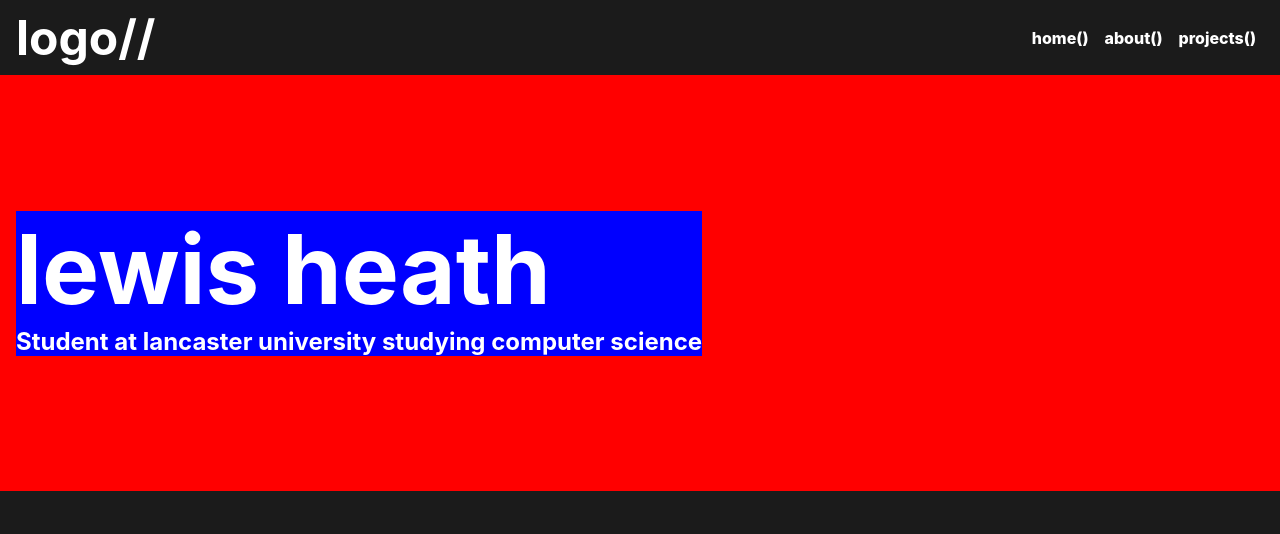
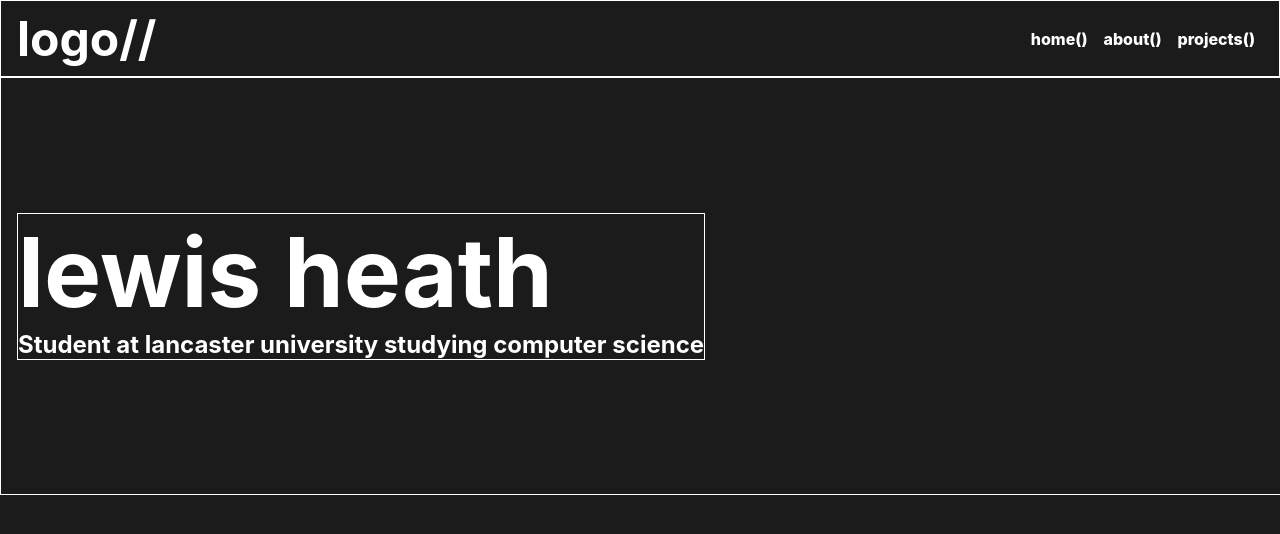
Before and after one commit to lewisHeath/portfolio, a React (Create React App) app: page / in a window 1280 px wide. Shown: the top 534 px of the page. Built offline with nearby package versions, Linux system fonts and the light colour scheme.

Commit message:
visual change

```diff
--- a/package.json
+++ b/package.json
@@ -1,4 +1,5 @@
 {
+  "homepage": "https://lewisheath.github.io/portfolio/",
   "name": "portfolio",
   "version": "0.1.0",
   "private": true,
@@ -6,12 +7,15 @@
     "@testing-library/jest-dom": "^5.16.2",
     "@testing-library/react": "^12.1.2",
     "@testing-library/user-event": "^13.5.0",
+    "gh-pages": "^3.2.3",
     "react": "^17.0.2",
     "react-dom": "^17.0.2",
     "react-scripts": "5.0.0",
     "web-vitals": "^2.1.4"
   },
   "scripts": {
+    "predeploy": "yarn build",
+    "deploy": "gh-pages -d build",
     "start": "react-scripts start",
     "build": "react-scripts build",
     "test": "react-scripts test",
--- a/src/components/Header.css
+++ b/src/components/Header.css
@@ -3,6 +3,7 @@
     justify-content: space-between;
     align-items: center;
     padding: 0.5rem 1rem;
+    border: 1px solid #fff;
 }
 
 .header-title {
--- a/src/components/Hero.css
+++ b/src/components/Hero.css
@@ -1,14 +1,14 @@
 .hero{
     width: 100%;
     height: 50vh;
-    background-color: red;
+    border: 1px solid #fff;
     padding: 0.5rem 1rem;
     display: flex;
     align-items: center;
 }
 
 .hero-container {
-    background-color: blue;
+    border: 1px solid #fff;
 }
 
 .hero-title {
```
